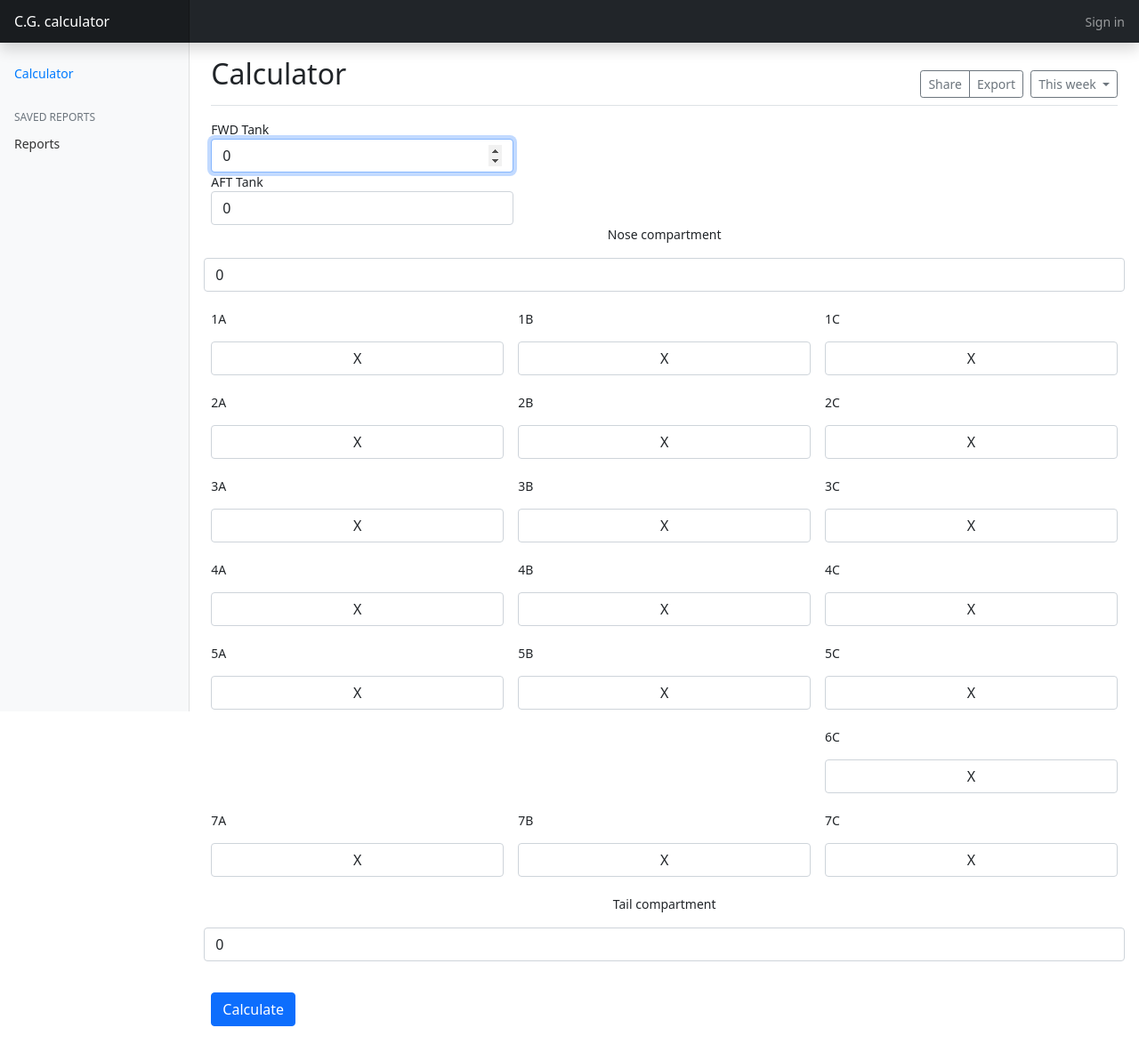
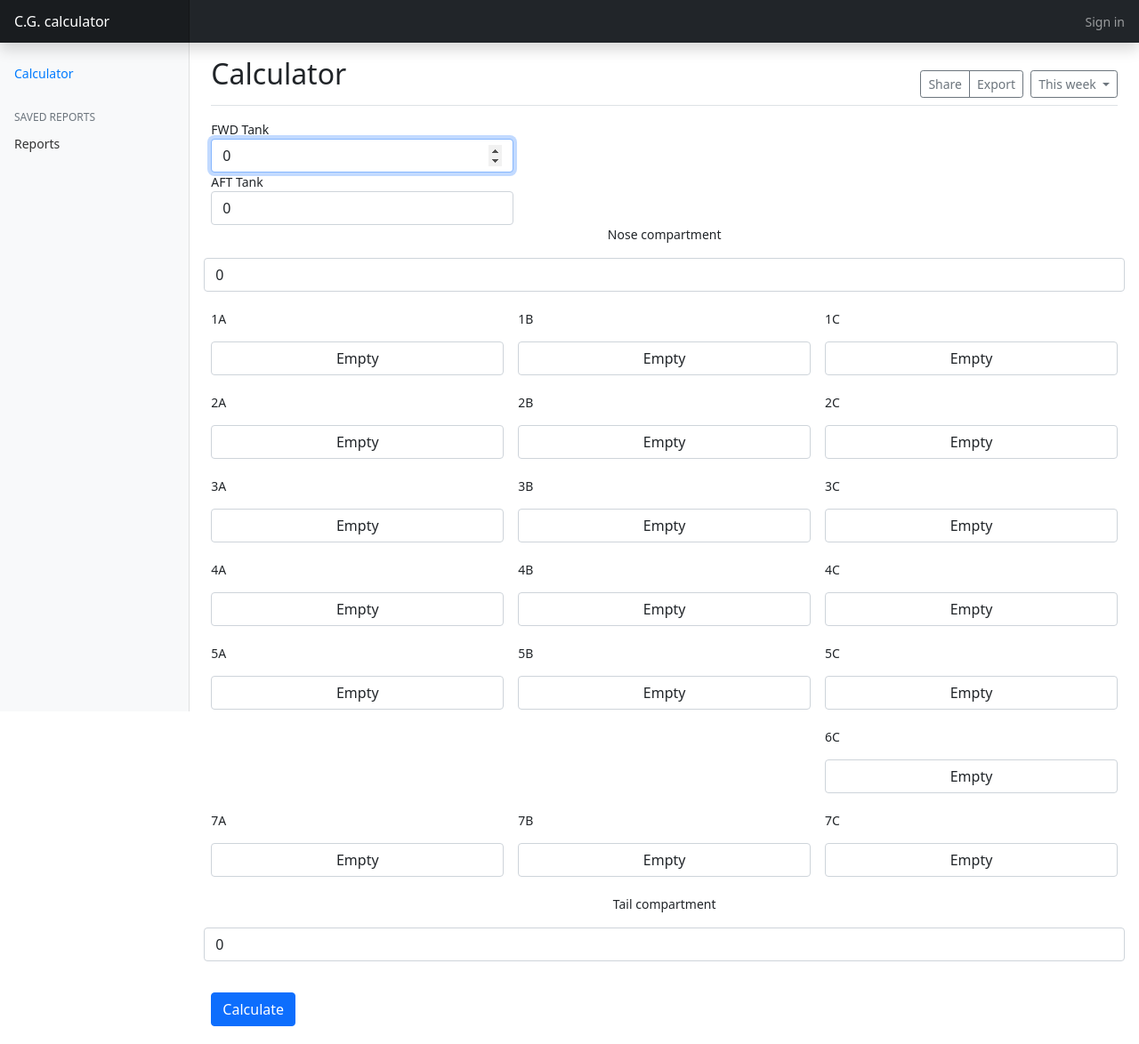
Before and after one commit to a-dal/cs50project, a Flask app: page / in a window 1280 px wide. Shown: the whole page at 89% size. Run offline with Flask 2, Linux system fonts and the light colour scheme.

Commit message:
function now changes innerhtml as well

```diff
--- a/templates/index.html
+++ b/templates/index.html
@@ -46,7 +46,7 @@
             {% elif j == "C" %}
               <label for="seat-{{i}}-{{j}}">{{i}}{{j}}</label>
             {% endif %}
-            <button type="button" class="form-control" onclick="changeValue(this)" value="0" name="seat-{{i}}-{{j}}" id="seat-{{i}}-{{j}}" {% if i == 6  and j != "C" %} style="visibility: hidden;" {% endif %}>X</button>
+            <button type="button" class="form-control" onclick="changeValue(this)" value="0" name="seat-{{i}}-{{j}}" id="seat-{{i}}-{{j}}" {% if i == 6  and j != "C" %} style="visibility: hidden;" {% endif %}>Empty</button>
           </div>
         {% endfor %}
       </div>
--- a/templates/layout.html
+++ b/templates/layout.html
@@ -67,18 +67,22 @@
             case "0":
                 button.value = "86";
                 button.style = "background-color:orange";
+                button.innerHTML = "Male"
                 break;
             case "86":
                 button.value = "68";
                 button.style = "background-color:green";
+                button.innerHTML = "Female"
                 break;
             case "68":
                 button.value = "35";
                 button.style = "background-color:yellow";
+                button.innerHTML = "Child"
                 break;
             case "35":
                 button.value = "0";
                 button.style = "background-color:white";
+                button.innerHTML = "Empty"
         }
     }
 
```
